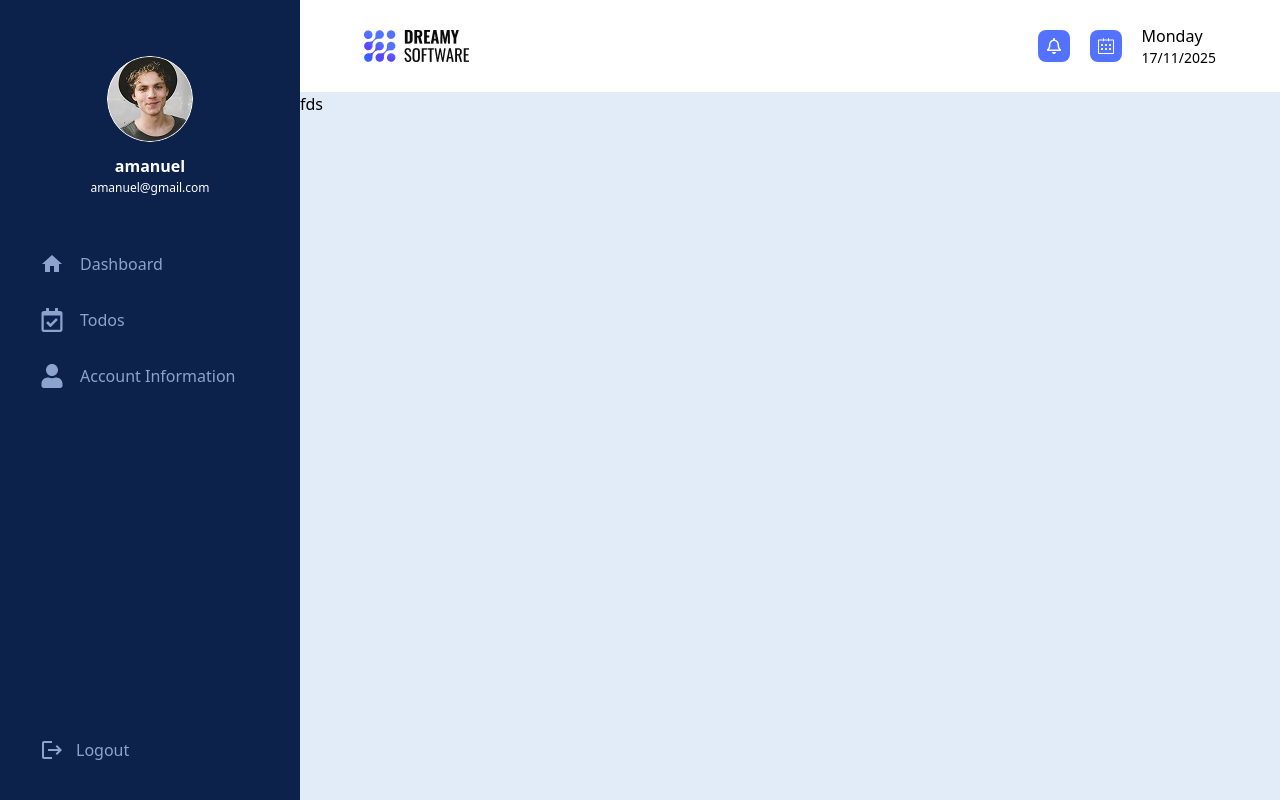
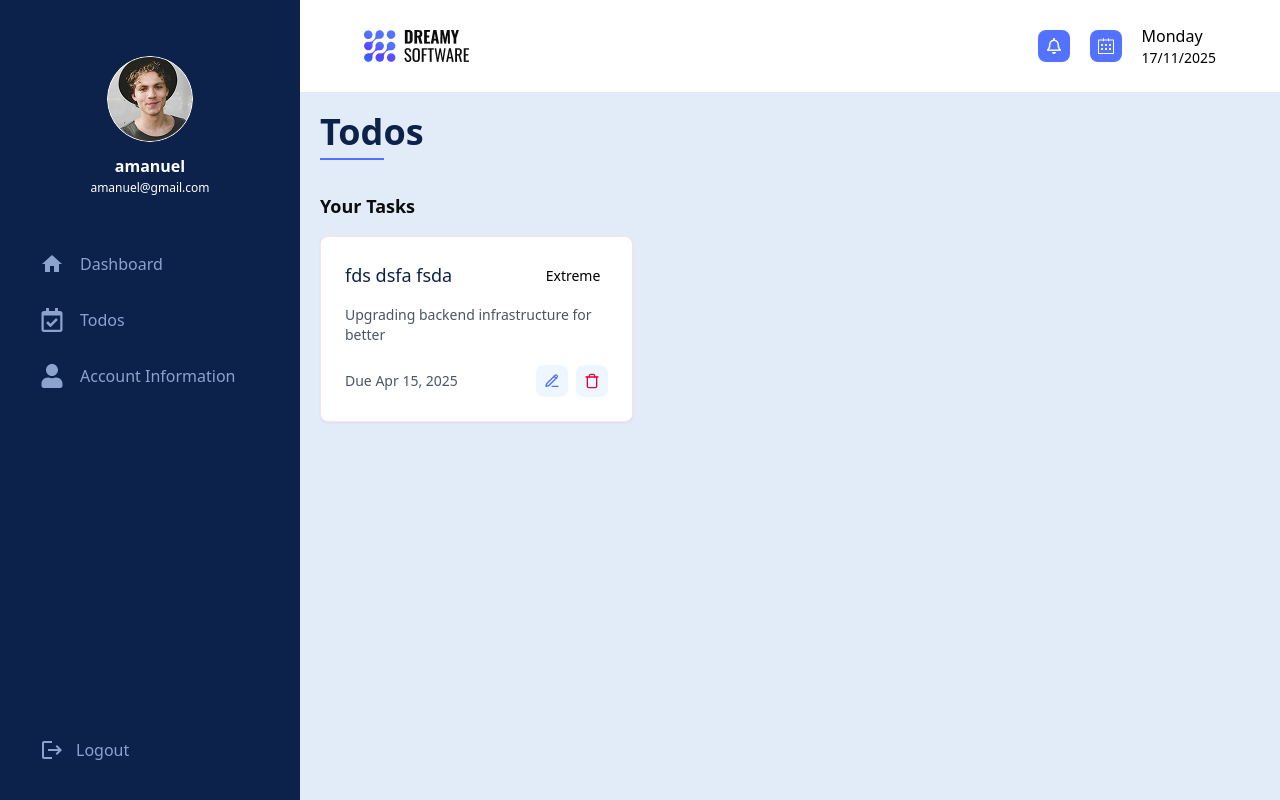
Before and after one commit to Sazzad171/modern-nextjs-app, a Next.js app: page / in a window 1280 px wide. Built offline with nearby package versions, Linux system fonts and the light colour scheme.

Commit message:
feat: todos list ui implementation

```diff
--- a/app/(dashboard)/(todos)/page.tsx
+++ b/app/(dashboard)/(todos)/page.tsx
@@ -1,10 +1,9 @@
-import React from 'react'
+import TodosPage from '@/components/page-content/todos'
 
 const Todos = () => {
   return (
     <section>
-      <p>fds</p>
-
+      <TodosPage />
     </section>
   )
 }
--- /dev/null
+++ b/components/page-content/todos/AllTodos.tsx
@@ -0,0 +1,18 @@
+import React from 'react'
+import TodoItem from './TodoItem'
+
+const AllTodos = () => {
+  return (
+    <div>
+      <h5 className="text-black text-lg font-semibold mb-4">Your Tasks</h5>
+      <div className="flex flex-wrap">
+        <div className="w-full md:w-6/12 lg:w-4/12">
+          <TodoItem />
+        </div>
+
+      </div>
+    </div>
+  )
+}
+
+export default AllTodos
--- /dev/null
+++ b/components/page-content/todos/NoTodos.tsx
@@ -0,0 +1,19 @@
+import Image from 'next/image'
+import React from 'react'
+
+const NoTodos = () => {
+  return (
+    <div className="bg-white rounded-2xl border border-[#D1D5DB] px-4 py-28">
+      <Image
+        src="/images/icon-no projects.png"
+        alt="no todo"
+        width={240}
+        height={216}
+        className="object-cover mx-auto"
+      />
+      <h6 className="text-center text-2xl text-[#201F1E]">No todos yet</h6>
+    </div>
+  )
+}
+
+export default NoTodos
--- /dev/null
+++ b/components/page-content/todos/TodoItem.tsx
@@ -0,0 +1,32 @@
+import React from 'react'
+import { FiTrash } from 'react-icons/fi'
+import { LuPencilLine } from 'react-icons/lu'
+
+const TodoItem = () => {
+  return (
+    <div className="bg-white p-6 rounded-lg border border-[#FEE2E2] shadow-[0_1px_2px_0_rgba(0,0,0,0.05)] mb-4">
+      <div className="flex items-center justify-between mb-4">
+        <div>
+          <h6 className="text-bgDark text-lg font-medium">fds dsfa fsda</h6>
+        </div>
+        <div>
+          <span className="text-sm px-2 py-4 rounded">Extreme</span>
+        </div>
+      </div>
+      <p className="text-sm text-grey-2 mb-5">
+        Upgrading backend infrastructure for better
+      </p>
+      <div className="flex items-center justify-between">
+        <div>
+          <p className="text-sm text-grey-2">Due Apr 15, 2025</p>
+        </div>
+        <div className="flex items-center justify-end gap-2">
+          <LuPencilLine className="bg-bgLight rounded-lg w-8 h-8 text-primary p-2" />
+          <FiTrash className="bg-bgLight rounded-lg w-8 h-8 text-red p-2" />
+        </div>
+      </div>
+    </div>
+  )
+}
+
+export default TodoItem
--- /dev/null
+++ b/components/page-content/todos/index.tsx
@@ -0,0 +1,40 @@
+'use client'
+
+import AllTodos from "./AllTodos";
+import NoTodos from "./NoTodos";
+
+const TodosPage = () => {
+  const hasData = true;
+
+  return (
+    <div className="w-full p-5">
+      <div className="flex items-center justify-between gap-2 mb-10">
+        <div>
+          <h3 className="text-4xl font-bold text-bgDark relative">
+            Todos
+            <span className="absolute -bottom-2 left-0 w-16 h-[2px] bg-primary"></span>
+          </h3>
+        </div>
+        <div>
+
+        </div>
+      </div>
+
+      <div className="flex">
+        <div>
+
+        </div>
+        <div>
+
+        </div>
+      </div>
+
+      {hasData ?
+        <AllTodos />
+        : <NoTodos />
+      }
+    </div>
+  )
+}
+
+export default TodosPage
```
Also changed, not shown: public/images/icon-no projects.png (added).
